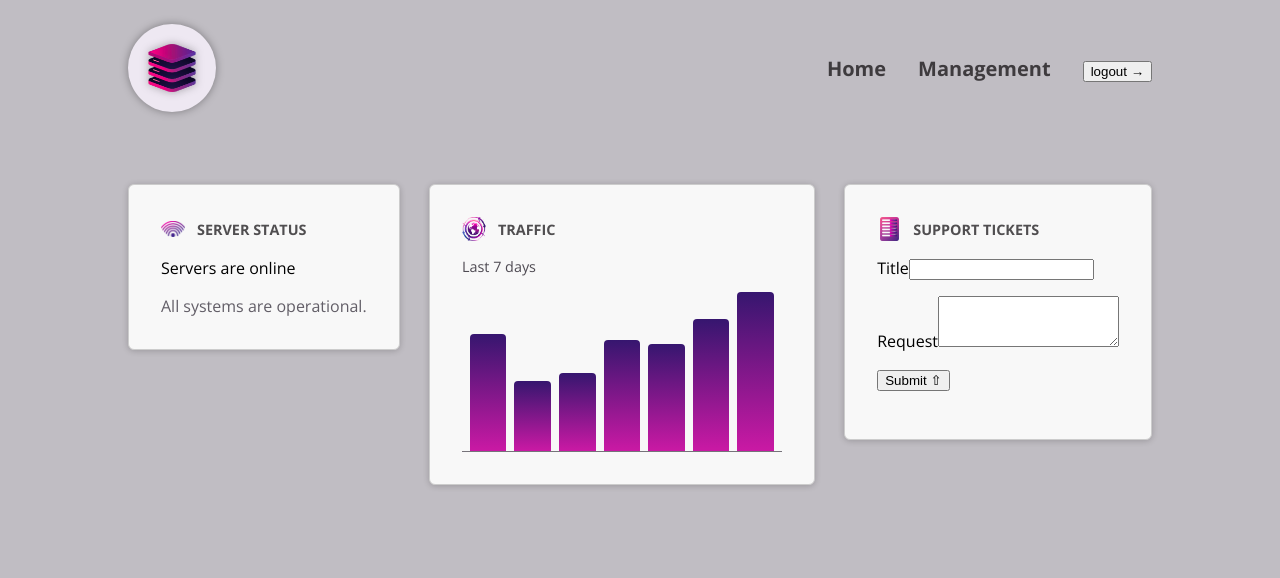
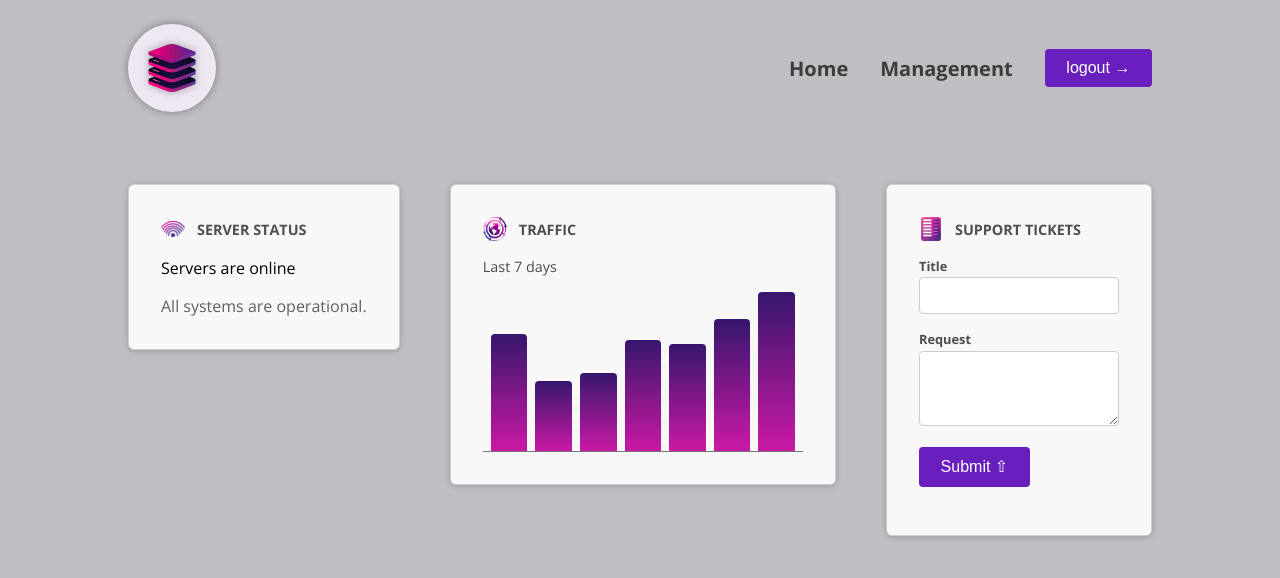
Before and after one commit to udashsanam/angular-projects, an Angular app in the folder 01-starting-project 2/: page / in a window 1280 px wide. Shown: the top 578 px of the page. Built offline with nearby package versions, Linux system fonts and the light colour scheme.

Commit message:
add: host css

```diff
--- a/01-starting-project 2/src/app/shared/button/button.component.css
+++ b/01-starting-project 2/src/app/shared/button/button.component.css
@@ -1,4 +1,4 @@
-button {
+:host {
   display: inline-block;
   padding: 0.65rem 1.35rem;
   border-radius: 0.25rem;
@@ -10,7 +10,7 @@ button {
   border: none;
 }
 
-button:hover {
+:host:hover {
   background-color: #551b98;
 }
 
@@ -20,6 +20,6 @@ button:hover {
   transition: transform 0.2s ease-in-out;
 }
 
-button:hover .icon {
+:host:hover .icon {
   transform: translateX(4px);
 }
--- a/01-starting-project 2/src/app/shared/control/control.component.html
+++ b/01-starting-project 2/src/app/shared/control/control.component.html
@@ -1,4 +1,4 @@
-<p>
+<p class="control">
   <label >{{label}}</label>
   <ng-content select="input,textarea" />
 </p>
--- a/01-starting-project 2/src/app/shared/control/control.component.ts
+++ b/01-starting-project 2/src/app/shared/control/control.component.ts
@@ -1,11 +1,12 @@
-import {Component, Input} from '@angular/core';
+import {Component, Input, ViewEncapsulation} from '@angular/core';
 
 @Component({
   selector: 'app-control',
   standalone: true,
   imports: [],
   templateUrl: './control.component.html',
-  styleUrl: './control.component.css'
+  styleUrl: './control.component.css',
+  encapsulation: ViewEncapsulation.None
 })
 export class ControlComponent {
   @Input() label!: string;
```
